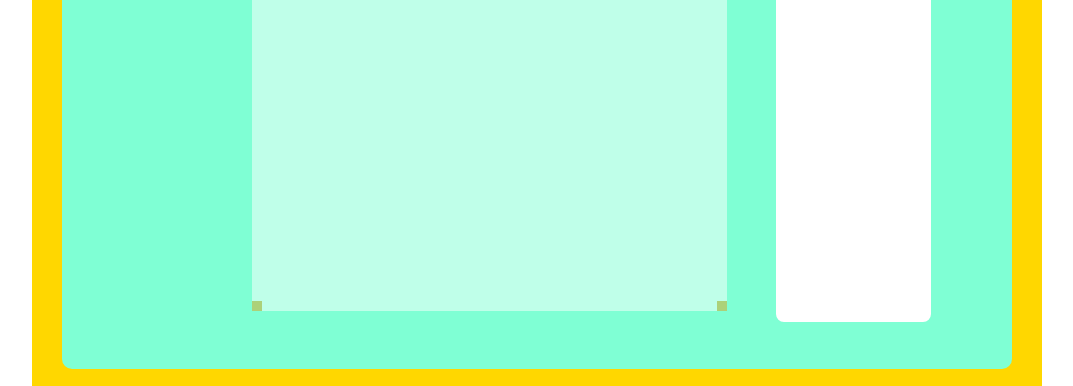
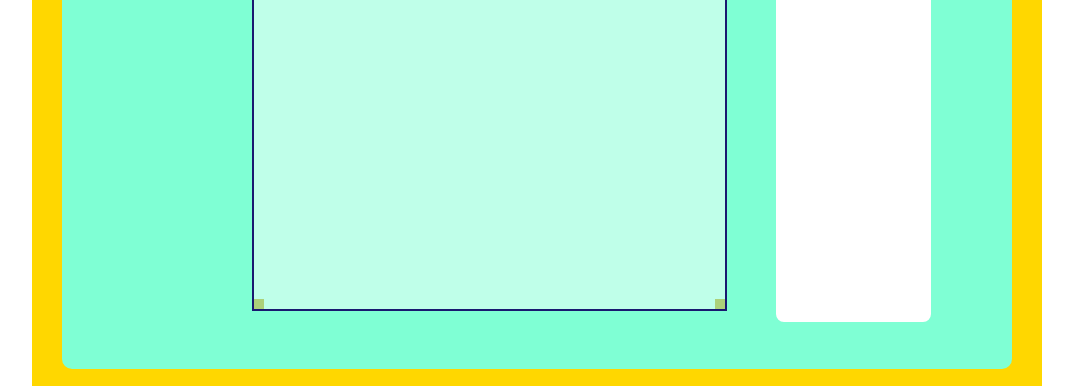
Before and after one commit to BaNazari/photo-wand, a React app in the folder photomerger/: page / in a window 1280 px wide. Shown: the part 167-553 px from the top of the page, without its empty margins (103-1176 px from the left). Built offline with nearby package versions, Linux system fonts and the light colour scheme.

Commit message:
reset canvas after new ctx

```diff
--- a/photomerger/src/components/event-manager/event-manager.js
+++ b/photomerger/src/components/event-manager/event-manager.js
@@ -136,8 +136,8 @@ class EventManager extends React.Component {
     var grandParentCornerX = document.getElementById("event-manager").offsetLeft
     var grandParentCornerY = document.getElementById("event-manager").offsetTop
 
-    draggableElement.style.left = x - parentCornerX - 5 - grandParentCornerX + 'px';
-    draggableElement.style.top = y - parentCornerY - 5 - grandParentCornerY + 'px';
+    draggableElement.style.left = x - parentCornerX - 10 - grandParentCornerX + 'px';
+    draggableElement.style.top = y - parentCornerY - 10 - grandParentCornerY + 'px';
 
 
     this.relocateCorner(draggableElement)
--- a/photomerger/src/components/photo-tool/photo-tool.js
+++ b/photomerger/src/components/photo-tool/photo-tool.js
@@ -34,16 +34,17 @@ class PhotoTool extends React.Component {
 
         img.onload = () => {
 
+            canvas.width = canvas.width //**If you dont do it, the previous img will remain. This line resets canvas.
             var photoRatio = img.width / img.height;
             var canvasRatio = canvas.width / canvas.height
             //If photow/h <= canvasw/h fit photo height to canvas height
             //Else, fit photo width to canvas width
             if (photoRatio <= canvasRatio) {
-                ctx.drawImage(img, (0.05 * canvas.width), (0.05 * canvas.height), 0.9 * img.width * (canvas.height / img.height), 0.9 * canvas.height)
+                ctx.drawImage(img, (0.0 * canvas.width), (0.0 * canvas.height), 1 * img.width * (canvas.height / img.height), 1 * canvas.height)
             }
 
             else {
-                ctx.drawImage(img, (0.05 * canvas.width), (0.05 * canvas.height), 0.9 * canvas.width, 0.9 * img.height * (canvas.width / img.width))
+                ctx.drawImage(img, (0.0 * canvas.width), (0.0 * canvas.height), 1 * canvas.width, 1 * img.height * (canvas.width / img.width))
             }
         }
         console.log("height : " + img.height)
--- a/photomerger/src/style.css
+++ b/photomerger/src/style.css
@@ -46,7 +46,7 @@
     z-index: 500;
     height: 82%;
     padding: 0 !important;
-    /* border: 2px solid yellow; */
+    border: 2px solid midnightblue;
     margin: 0;
 }
 
```
